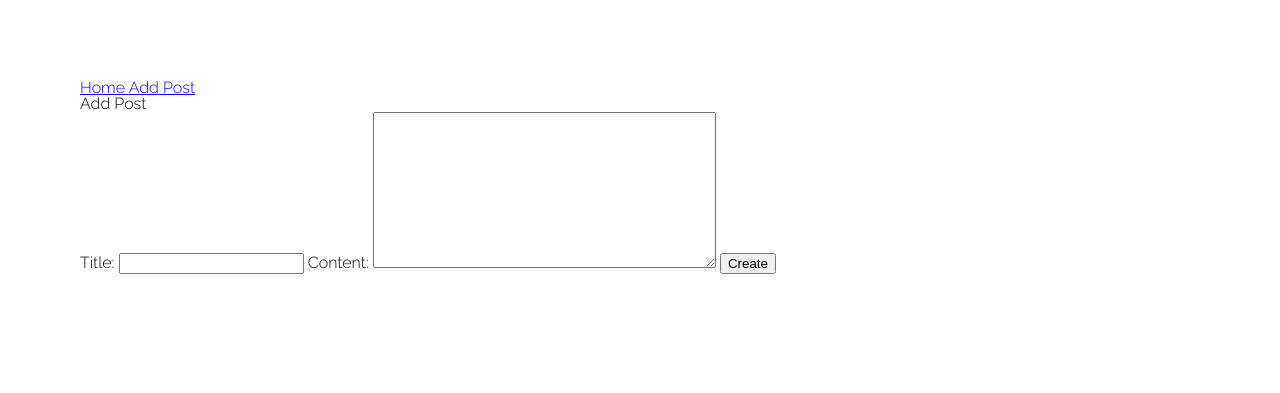
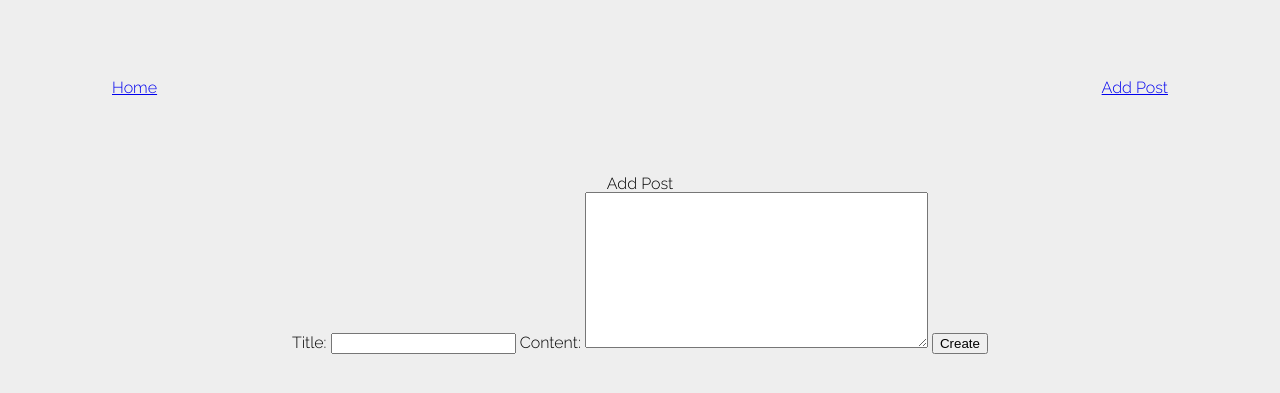
Before and after one commit to madjid2714/django_blog, a Django app: page /blog/create/ in a window 1280 px wide. Shown: the top 393 px of the page. Run offline with Django 4.2, Linux system fonts and the light colour scheme; the visitor is signed in with stand-in values (Sample User, id 1).

Commit message:
[develop]: customise style.css

```diff
--- a/src/posts/static/css/style.css
+++ b/src/posts/static/css/style.css
@@ -6,4 +6,28 @@ body {
 /*	background-color: greenyellow;
 */	font-family: 'Raleway', sans-serif;
 	margin: 5rem;
+	background-color: #82828221;
 }
+nav {
+	margin: 2rem;
+	display: flex;
+	justify-content: space-between;
+}
+
+#blog {
+	display: flex;
+	flex-direction: column;
+	align-items: center;
+	margin-top: 5rem;
+}
+
+#blog article {
+	width: 50%;
+	margin-top: 2rem;
+}
+
+@media(max-width: 1024px){
+	#blog article {
+	width: 85%;
+	}
+}
```
